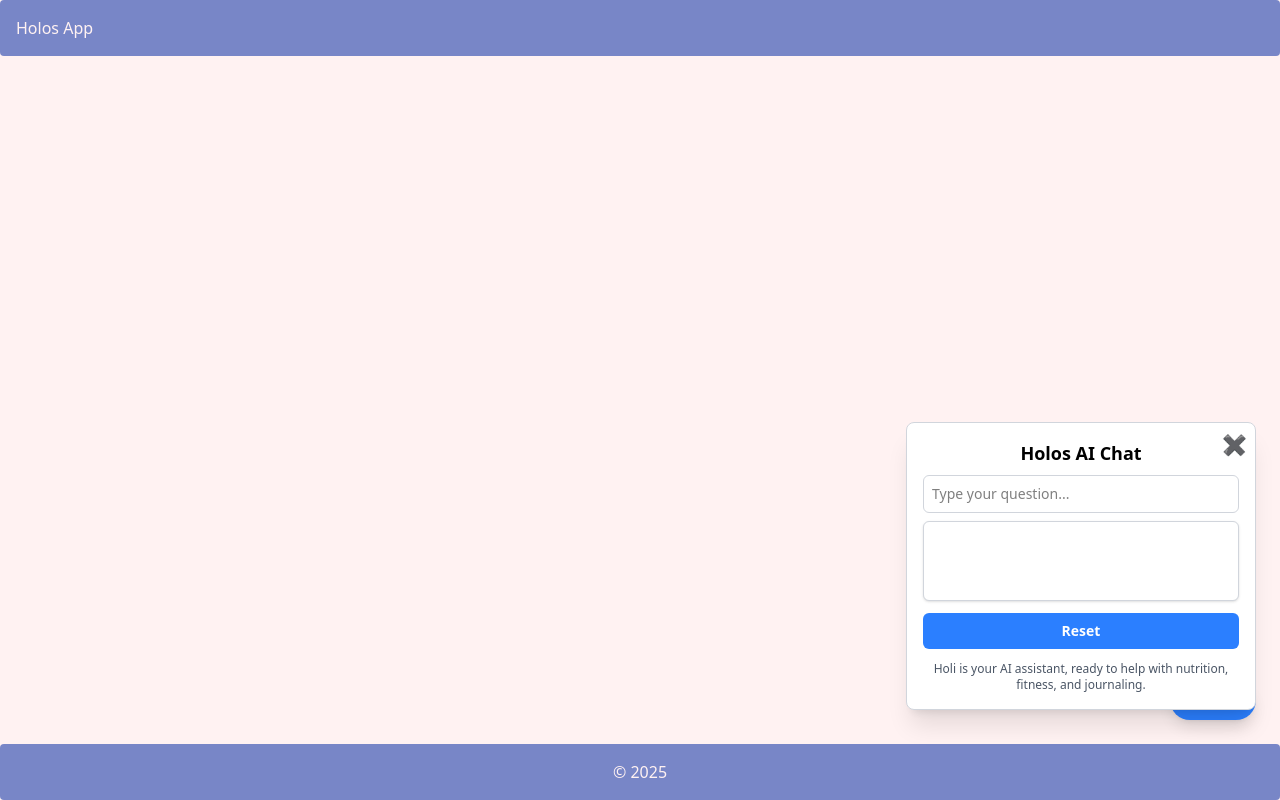
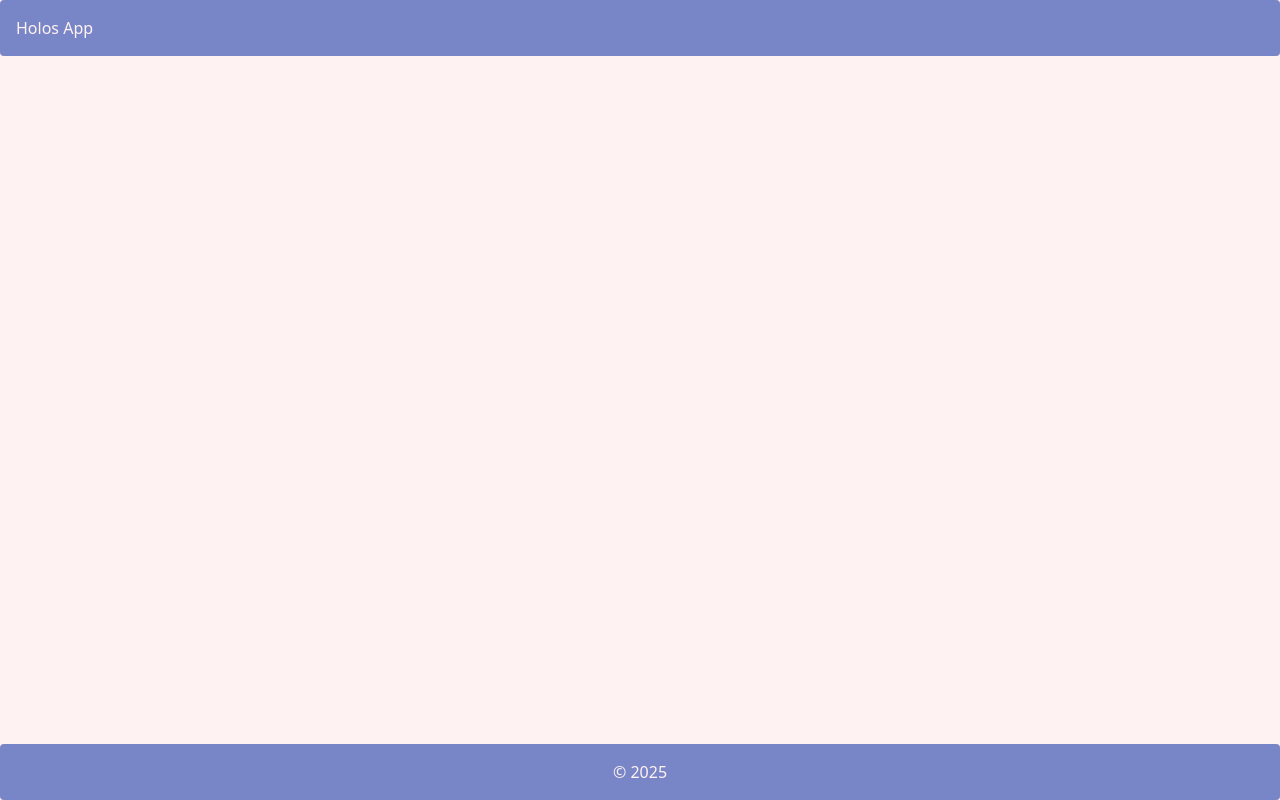
Before and after one commit to team-holos/holos-app, a React (Vite) app in the folder frontend/: page /chat in a window 1280 px wide. Built offline with nearby package versions, Linux system fonts and the light colour scheme.

Commit message:
Added authentication/log in requirement to Holi

```diff
--- a/frontend/src/Layout/Layout.jsx
+++ b/frontend/src/Layout/Layout.jsx
@@ -1,37 +1,37 @@
+import { useState, useEffect } from "react";
 import Header from "../components/Header";
 import Footer from "../components/Footer";
 import AIChat from "../components/AIChat";
-import { useState } from "react";
 
 function Layout({ children }) {
-  const [isHoliOpen, setIsHoliOpen] = useState(false);
+  const [showHoli, setShowHoli] = useState(false);
+  const [isAuthenticated, setIsAuthenticated] = useState(false);
+
+  // Check if user is authenticated
+  useEffect(() => {
+    const token = localStorage.getItem("token");
+    setIsAuthenticated(!!token);
+  }, []);
 
   return (
-    <div className="w-full min-h-screen bg-[#FFF2F2] font-sans relative">
+    <div className="w-full min-h-screen bg-[#FFF2F2] font-sans">
       <Header />
+      {children}
+      <Footer />
 
-      <div className="relative">{children}</div>
+      {/* Show Holi button only if logged in */}
+      {isAuthenticated && (
+        <>
+          <button
+            className="fixed bottom-8 right-8 bg-blue-500 text-white p-3 rounded-full shadow-md"
+            onClick={() => setShowHoli(!showHoli)}
+          >
+            💬
+          </button>
 
-      <button
-        className="fixed bottom-20 right-6 bg-blue-500 text-white px-4 py-2 rounded-full shadow-lg hover:bg-blue-600 transition"
-        onClick={() => setIsHoliOpen(!isHoliOpen)}
-      >
-        💬 Holi
-      </button>
-
-      {isHoliOpen && (
-        <div className="fixed bottom-24 right-6 bg-white p-4 rounded-lg shadow-lg w-80 max-h-[80vh] overflow-y-auto border">
-          <AIChat />
-          <button
-            className="absolute top-2 right-2 text-gray-600 hover:text-gray-800"
-            onClick={() => setIsHoliOpen(false)}
-          >
-            ✖
-          </button>
-        </div>
+          {showHoli && <AIChat onClose={() => setShowHoli(false)} />}
+        </>
       )}
-
-      <Footer />
     </div>
   );
 }
--- a/frontend/src/components/AIChat.jsx
+++ b/frontend/src/components/AIChat.jsx
@@ -1,10 +1,20 @@
-import { useState } from "react";
+import { useState, useEffect } from "react";
 import ReactMarkdown from "react-markdown";
 
-function AIChat({ closeChat }) {
+function AIChat({ onClose }) {
   const [prompt, setPrompt] = useState("");
   const [response, setResponse] = useState("");
   const [loading, setLoading] = useState(false);
+  const [isAuthenticated, setIsAuthenticated] = useState(false);
+
+  // Check authentication
+  useEffect(() => {
+    const token = localStorage.getItem("token");
+    setIsAuthenticated(!!token);
+  }, []);
+
+  // Redirect if not authenticated
+  if (!isAuthenticated) return null;
 
   const handleInputChange = (e) => setPrompt(e.target.value);
 
@@ -83,16 +93,19 @@ function AIChat({ closeChat }) {
   };
 
   return (
-    <div className="fixed bottom-[90px] right-6 w-[350px] bg-white shadow-xl rounded-lg border border-gray-300 p-4 flex flex-col z-50">
+    <div className="fixed bottom-16 right-8 w-80 bg-white p-4 rounded-lg shadow-lg border border-gray-200">
+      {/* Close Button */}
       <button
-        onClick={closeChat}
-        className="absolute top-2 right-2 text-gray-600 hover:text-gray-800 text-xl focus:outline-none"
+        className="absolute top-2 right-2 text-gray-600 hover:text-gray-900"
+        onClick={onClose} // Call onClose when X is clicked
       >
-        ✖
+        ❌
       </button>
 
+      {/* Chat Header */}
       <h2 className="text-lg font-bold mb-2 text-center">Holos AI Chat</h2>
 
+      {/* Input Box */}
       <input
         type="text"
         value={prompt}
@@ -103,7 +116,8 @@ function AIChat({ closeChat }) {
         className="w-full p-2 border border-gray-300 rounded-md text-sm focus:outline-none focus:ring-2 focus:ring-blue-500"
       />
 
-      <div className="w-full min-h-[80px] max-h-[200px] overflow-y-auto p-2 bg-white border border-gray-300 rounded-md shadow-sm text-gray-800 mt-2">
+      {/* Chat Response Box */}
+      <div className="w-full min-h-[100px] max-h-[300px] overflow-y-auto p-2 bg-white border border-gray-300 rounded-md shadow-sm text-gray-800 mt-2">
         {loading ? (
           <p className="text-gray-500">Loading...</p>
         ) : (
@@ -111,10 +125,11 @@ function AIChat({ closeChat }) {
         )}
       </div>
 
+      {/* Reset Button */}
       <button
         onClick={resetChat}
         disabled={loading}
-        className={`mt-3 w-full px-4 py-2 text-sm font-semibold rounded-md text-white transition ${
+        className={`mt-2 w-full px-4 py-2 text-sm font-semibold rounded-md text-white transition ${
           loading
             ? "bg-gray-400 cursor-not-allowed"
             : "bg-blue-500 hover:bg-blue-600"
@@ -123,7 +138,8 @@ function AIChat({ closeChat }) {
         Reset
       </button>
 
-      <p className="mt-3 text-xs text-gray-600 text-center">
+      {/* Holi Description */}
+      <p className="mt-2 text-xs text-gray-600 text-center">
         Holi is your AI assistant, ready to help with nutrition, fitness, and
         journaling.
       </p>
```
